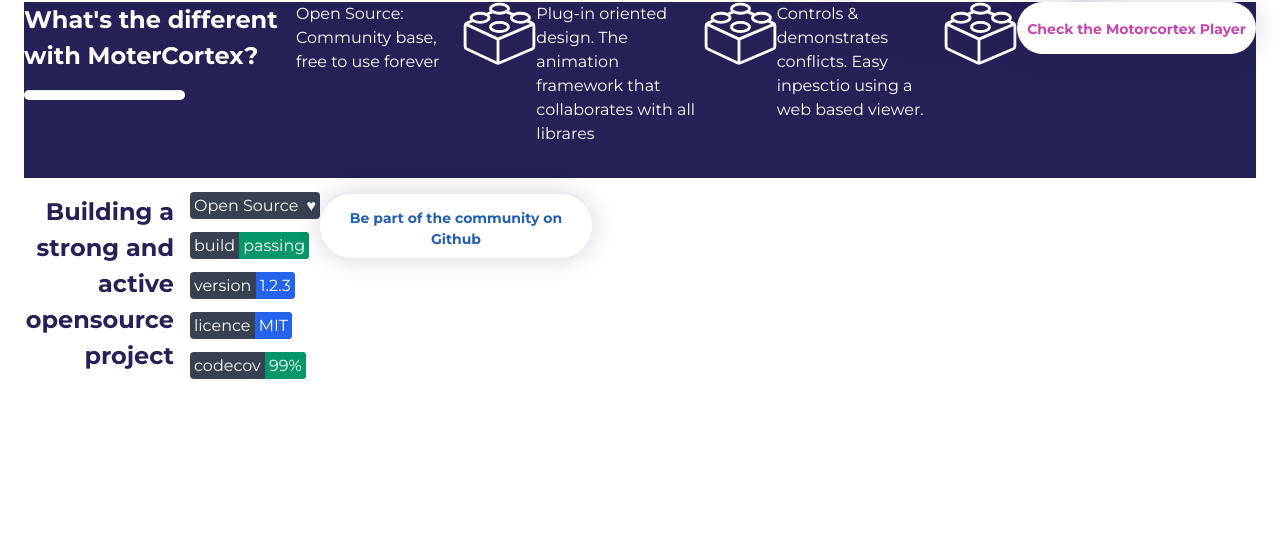
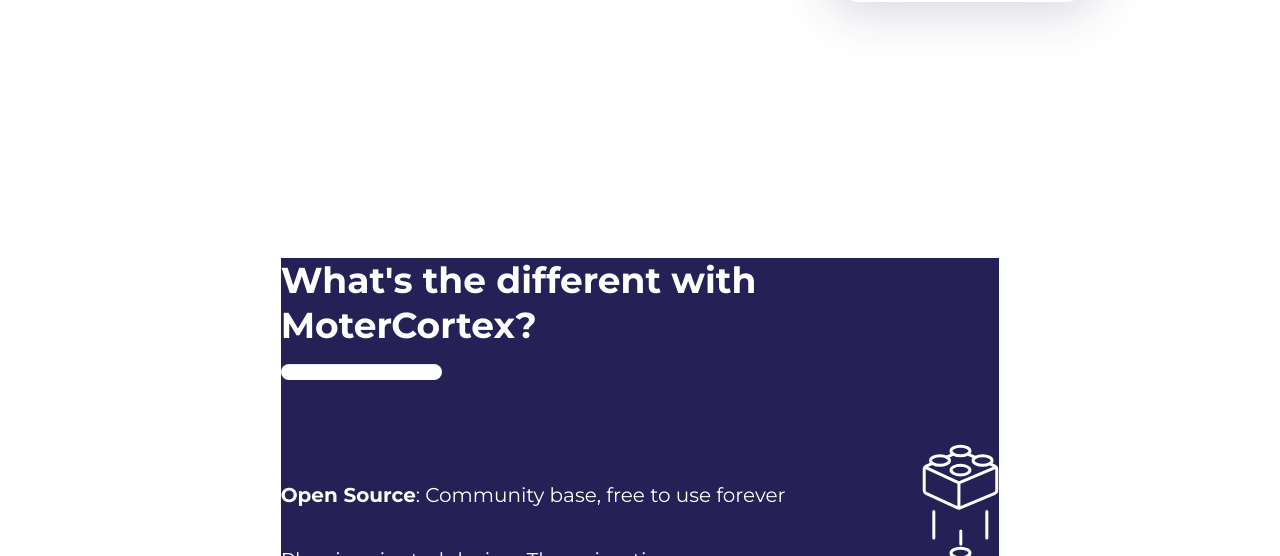
Before and after one commit to Costas-Zeimpekis/motor, a website: page index.html in a window 1280 px wide. Shown: the part 4213-4769 px from the top of the page. Drawn offline with nearby package versions, Linux system fonts and the light colour scheme; files whose address does not match are found by name.

Commit message:
refactor: whta's different section for desktop with tailwind.css classes

```diff
--- a/index.html
+++ b/index.html
@@ -270,7 +270,7 @@
           </a>
         </div>
       </section>
-      <section class="build-strong-basis-section w-8/12 flex flex-col items-center m-auto">
+      <section class="build-strong-basis-section w-8/12 flex flex-col items-center m-auto mb-64">
         <header class="mb-20">
           <h2 class="build-strong-basis-title text-4xl font-bold">Built in strong basis</h2>
           <hr class="w-6/12 h-4 rounded-full bg-gray-500">
@@ -333,33 +333,44 @@
           </div>
         </section>
       </section>
-      <section class="Whats-different-section flex justify-center mb-4">
-        <header class="flex flex-wrap justify-start mb-16">
-          <h2 class="Whats-different-wit mb-4">What's the different with MoterCortex?</h2>
-          <hr />
+      <section class="whats-different-section w-7/12 flex flex-col justify-center m-auto mb-4">
+        <header class="flex flex-col items-start mb-16">
+          <h2 class="whats-different-title w-9/12 text-4xl text-white font-semibold leading-tight mb-4">What's the
+            different with
+            MoterCortex?</h2>
+          <hr class="h-4 bg-white rounded-full m-0" />
         </header>
-        <article class="w-full flex justify-between mb-8">
-          <h4 class="Open-source-Communi">Open Source: Community base, free to use forever</h4>
-          <div>
-            <img src="./images/group.svg" alt="">
+        <section class="mb-24">
+          <article class="w-full flex justify-between items-center">
+            <h4 class="text-xl text-white"><strong>Open Source</strong>: Community base, free to use forever</h4>
+            <div class="flex flex-col items-center">
+              <img src="./images/group.svg" alt="lego svg icon">
+              <img src="./images/lines.svg" alt="line svg icon">
+            </div>
+          </article>
+          <article class="w-full flex justify-between">
+            <h4 class="w-8/12 text-xl text-white">Plug-in oriented design. The animation framework that
+              <strong>collaborates
+                with all librares</strong></h4>
+            <div class="flex flex-col items-center">
+              <img src="./images/group.svg" alt="lego svg icon">
+              <img src="./images/lines.svg" alt="line svg icon">
             </div>
           </article>
           <article class="w-full flex justify-between mb-8">
-          <h4 class="Plug-in-oriented-des">Plug-in oriented design. The animation framework that collaborates with all
-            librares</h4>
-          <div>
-            <img src="./images/group.svg" alt="">
-          </div>
-        </article>
-        <article class="w-full flex justify-between mb-8">
-          <h4 class="Controls-demonstra">Controls & demonstrates conflicts. Easy inpesctio using a web based viewer.
+            <h4 class="w-8/12 text-xl text-white">Controls & demonstrates conflicts. Use free the <strong>Donckey Clip
+                Viewer</strong> to inpsect the animation
             </h4>
             <div>
               <img src="./images/group.svg" alt="">
             </div>
           </article>
-        <a class="flex justify-center items-center"><span class="Check-the-Motorcorte">Check the Motorcortex
-            Player</span></a>
+        </section>
+        <a class="flex justify-center items-center rounded-full bg-white m-auto">
+          <span class="Check-the-Motorcorte">
+            Check the Motorcortex Player
+          </span>
+        </a>
       </section>
       <section class="Details-section flex flex-wrap mb-32">
         <div class="flex mb-10">
--- a/style.css
+++ b/style.css
@@ -252,40 +252,18 @@
   color: #656565;
 }
 
-.Whats-different-section {
+.whats-different-section {
   background: var(--blue-dark);
 }
 
-.Whats-different-wit {
-  width: 272px;
-  height: 58px;
-  font-size: 24px;
-  font-weight: 600;
-  color: #ffffff;
+.whats-different-section hr {
+  width: 161px;
 }
 
-.Whats-different-section hr {
-  width: 161px;
-  height: 10px;
-  border-radius: 13.5px;
-  background-color: #ffffff;
-  margin: 0;
-}
-
-.Open-source-Communi,
-.Plug-in-oriented-des,
-.Controls-demonstra {
-  width: 177px;
-  font-size: 16px;
-  color: #ffffff;
-}
-
-.Whats-different-section a {
+.whats-different-section a {
   width: 272px;
   height: 52px;
-  border-radius: 31.5px;
   box-shadow: 0 0 27px 0 rgba(37, 32, 86, 0.2);
-  background-color: #ffffff;
 }
 
 .Check-the-Motorcorte {
```
Also changed, not shown: images/group-7.svg (added), images/lines.svg (added). Lines whose indentation alone changed are shown as unchanged.
